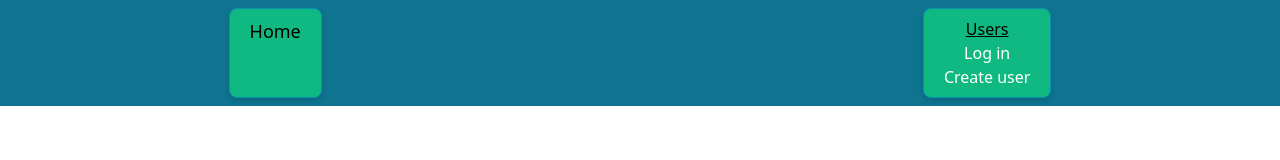
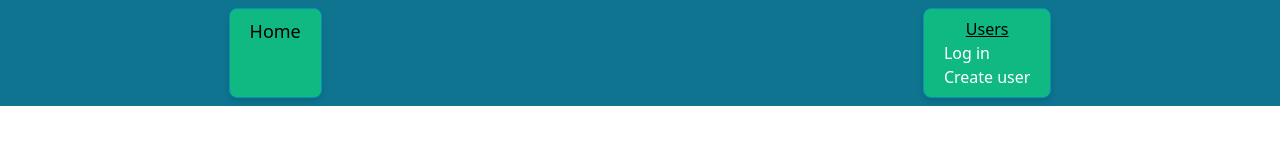
Before and after one commit to chemokita13/priv-notes-front, a Next.js app: page / in a window 1280 px wide. Both pictures are taken after a click on the item "Users". Shown: the top 160 px of the page. Built offline with nearby package versions, Linux system fonts and the light colour scheme.

Commit message:
navbar styles

```diff
--- a/src/components/navBar.tsx
+++ b/src/components/navBar.tsx
@@ -21,7 +21,7 @@ function NavBar() {
                     >
                         Users
                     </div>
-                    <ul className={`${!clickedUser && "hidden"}`}>
+                    <ul className={`${!clickedUser && "hidden"} text-left`}>
                         <li className="text-white hover:underline">
                             <Link href={"/users/login"}>Log in</Link>
                         </li>
```
